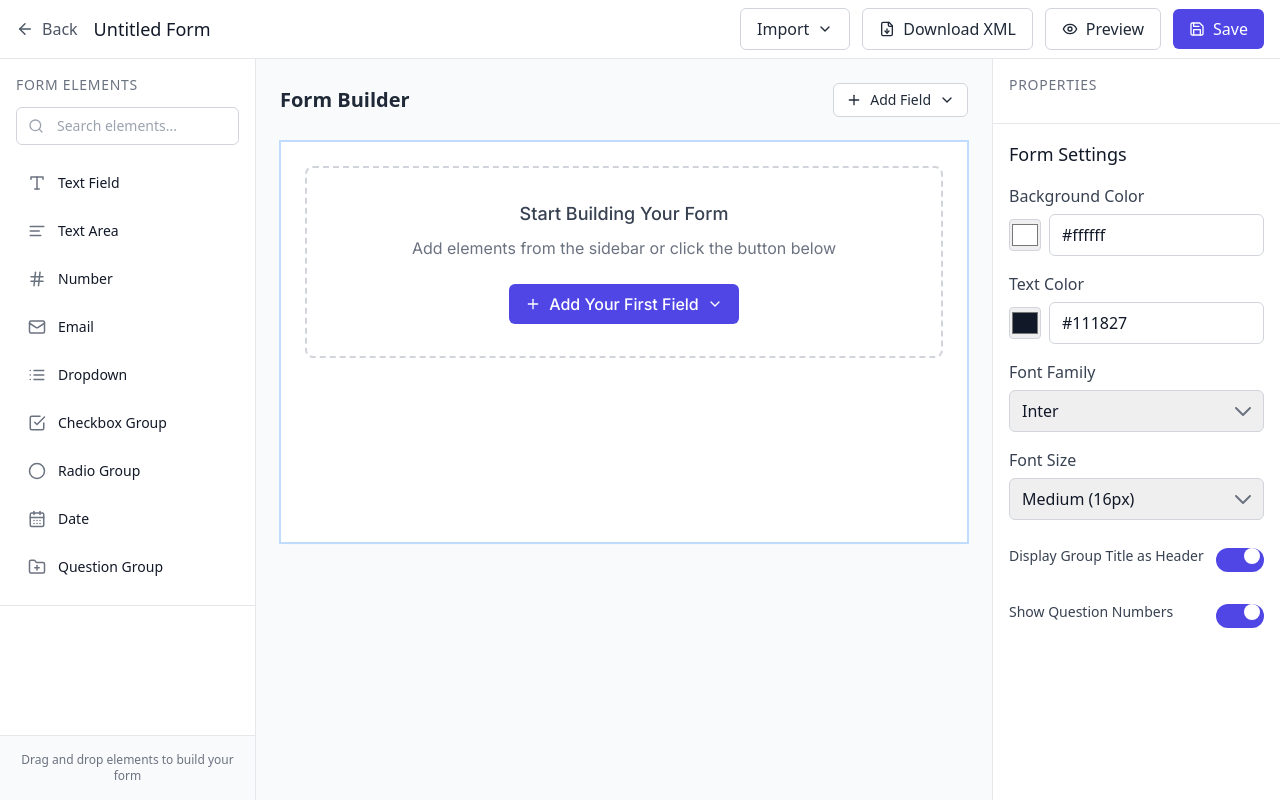
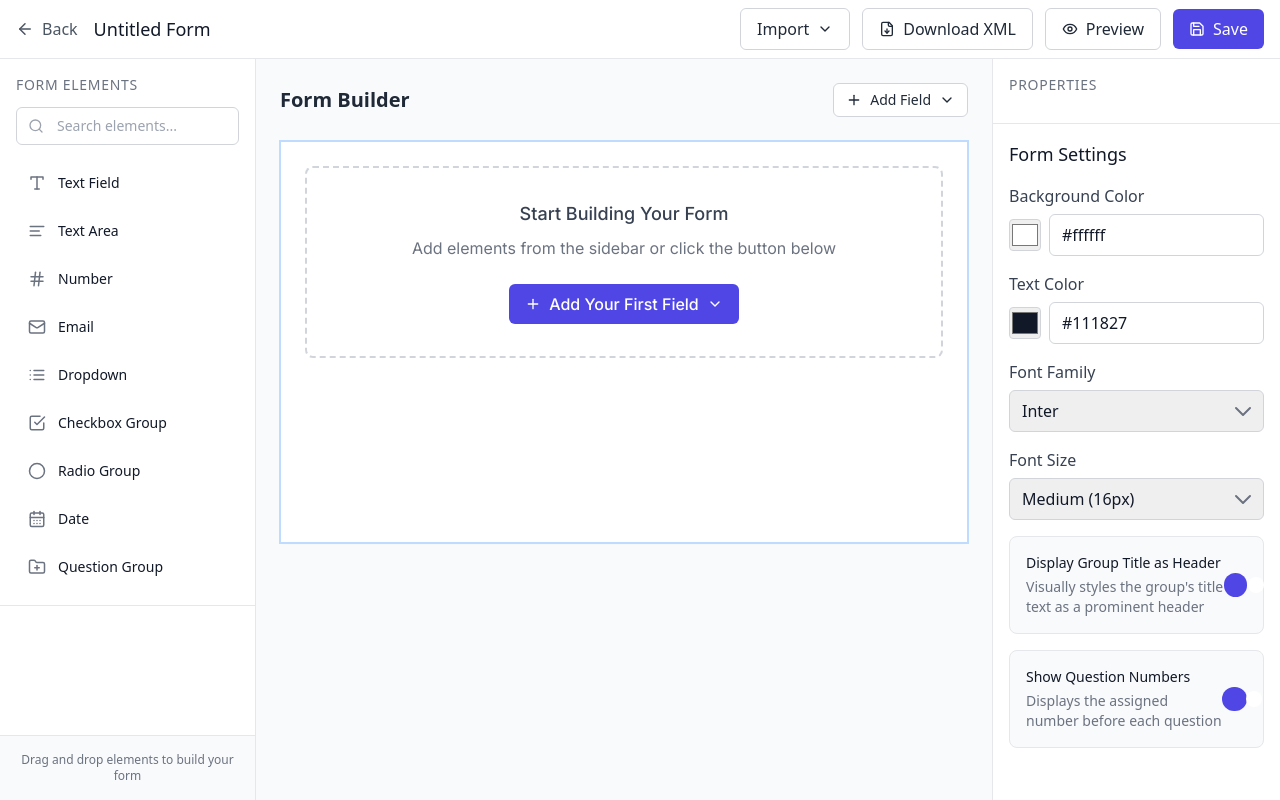
Before and after one commit to hxing1108/fhir-prototype-2, a React (Vite) app: page / in a window 1280 px wide. Built offline with nearby package versions, Linux system fonts and the light colour scheme.

Commit message:
Update toggle button styles and group title behavior

```diff
--- a/src/components/form-elements/GroupElement.tsx
+++ b/src/components/form-elements/GroupElement.tsx
@@ -8,9 +8,17 @@ interface GroupElementProps {
   element: FormElement;
   dragHandleProps?: any;
   isNested?: boolean;
+  showNumbers?: boolean;
+  groupTitleAsHeader?: boolean;
 }
 
-const GroupElement: React.FC<GroupElementProps> = ({ element, dragHandleProps, isNested = false }) => {
+const GroupElement: React.FC<GroupElementProps> = ({
+  element,
+  dragHandleProps,
+  isNested = false,
+  showNumbers = false,
+  groupTitleAsHeader = false
+}) => {
   const { updateElement, addElement, selectedElementId, setSelectedElementId, removeElement } = useFormContext();
   const [showAddMenu, setShowAddMenu] = useState(false);
   const menuRef = useRef<HTMLDivElement>(null);
@@ -59,6 +67,17 @@ const GroupElement: React.FC<GroupElementProps> = ({ element, dragHandleProps, i
               <GripVertical size={16} className="text-gray-400" />
             </div>
           )}
+          {groupTitleAsHeader ? (
+            <h3 className="text-xl font-semibold">
+              <input
+                type="text"
+                value={element.label}
+                onChange={(e) => updateElement(element.id, { label: e.target.value })}
+                className="bg-transparent border-0 focus:outline-none focus:ring-0"
+                placeholder="Enter group title..."
+              />
+            </h3>
+          ) : (
             <input
               type="text"
               value={element.label}
@@ -66,6 +85,7 @@ const GroupElement: React.FC<GroupElementProps> = ({ element, dragHandleProps, i
               className="text-sm font-medium bg-transparent border-0 focus:outline-none focus:ring-0 w-40"
               placeholder="Enter label..."
             />
+          )}
         </div>
         <div className="flex items-center gap-2">
           <div className="relative" ref={menuRef}>
@@ -115,11 +135,14 @@ const GroupElement: React.FC<GroupElementProps> = ({ element, dragHandleProps, i
       )}
 
       <div className="pl-4 border-l-2 border-gray-200 space-y-4 mt-4">
-        {element.elements?.map((childElement) => (
+        {element.elements?.map((childElement, index) => (
           <FormElementComponent
             key={childElement.id}
             element={childElement}
             isNested={true}
+            index={showNumbers ? index + 1 : undefined}
+            showNumbers={showNumbers}
+            groupTitleAsHeader={groupTitleAsHeader}
           />
         ))}
       </div>
--- a/src/components/properties/FormProperties.tsx
+++ b/src/components/properties/FormProperties.tsx
@@ -75,58 +75,54 @@ const FormProperties: React.FC = () => {
             </select>
           </div>
 
-          <div className="flex items-center justify-between py-2">
-            <label className="text-sm font-medium text-gray-700">
+          <div className="flex items-center justify-between border rounded-lg p-4 bg-gray-50">
+            <div>
+              <label className="text-sm font-medium text-gray-900 block">
                 Display Group Title as Header
               </label>
-            <div className="relative inline-block w-12 h-6">
-              <input
-                type="checkbox"
-                checked={formSettings.groupTitleAsHeader}
-                onChange={(e) => updateFormSettings({ groupTitleAsHeader: e.target.checked })}
-                className="sr-only"
-                id="groupTitleAsHeader"
-              />
-              <label
-                htmlFor="groupTitleAsHeader"
-                className={`block w-12 h-6 rounded-full transition-colors duration-200 ease-in-out cursor-pointer ${
+              <p className="text-sm text-gray-500 mt-1">
+                Visually styles the group's title text as a prominent header
+              </p>
+            </div>
+            <button
+              role="switch"
+              aria-checked={formSettings.groupTitleAsHeader}
+              onClick={() => updateFormSettings({ groupTitleAsHeader: !formSettings.groupTitleAsHeader })}
+              className={`relative inline-flex h-6 w-11 items-center rounded-full transition-colors focus:outline-none focus:ring-2 focus:ring-primary-500 focus:ring-offset-2 ${
                 formSettings.groupTitleAsHeader ? 'bg-primary-500' : 'bg-gray-200'
               }`}
             >
               <span
-                  className={`block w-4 h-4 mt-1 ml-1 bg-white rounded-full transition-transform duration-200 ease-in-out ${
-                    formSettings.groupTitleAsHeader ? 'transform translate-x-6' : ''
+                className={`inline-block h-4 w-4 transform rounded-full bg-white transition-transform ${
+                  formSettings.groupTitleAsHeader ? 'translate-x-6' : 'translate-x-1'
                 }`}
               />
-              </label>
-            </div>
+            </button>
           </div>
 
-          <div className="flex items-center justify-between py-2">
-            <label className="text-sm font-medium text-gray-700">
+          <div className="flex items-center justify-between border rounded-lg p-4 bg-gray-50">
+            <div>
+              <label className="text-sm font-medium text-gray-900 block">
                 Show Question Numbers
               </label>
-            <div className="relative inline-block w-12 h-6">
-              <input
-                type="checkbox"
-                checked={formSettings.showQuestionNumbers}
-                onChange={(e) => updateFormSettings({ showQuestionNumbers: e.target.checked })}
-                className="sr-only"
-                id="showQuestionNumbers"
-              />
-              <label
-                htmlFor="showQuestionNumbers"
-                className={`block w-12 h-6 rounded-full transition-colors duration-200 ease-in-out cursor-pointer ${
+              <p className="text-sm text-gray-500 mt-1">
+                Displays the assigned number before each question
+              </p>
+            </div>
+            <button
+              role="switch"
+              aria-checked={formSettings.showQuestionNumbers}
+              onClick={() => updateFormSettings({ showQuestionNumbers: !formSettings.showQuestionNumbers })}
+              className={`relative inline-flex h-6 w-11 items-center rounded-full transition-colors focus:outline-none focus:ring-2 focus:ring-primary-500 focus:ring-offset-2 ${
                 formSettings.showQuestionNumbers ? 'bg-primary-500' : 'bg-gray-200'
               }`}
             >
               <span
-                  className={`block w-4 h-4 mt-1 ml-1 bg-white rounded-full transition-transform duration-200 ease-in-out ${
-                    formSettings.showQuestionNumbers ? 'transform translate-x-6' : ''
+                className={`inline-block h-4 w-4 transform rounded-full bg-white transition-transform ${
+                  formSettings.showQuestionNumbers ? 'translate-x-6' : 'translate-x-1'
                 }`}
               />
-              </label>
-            </div>
+            </button>
           </div>
         </div>
       </div>
```
Lines whose indentation alone changed are shown as unchanged.
